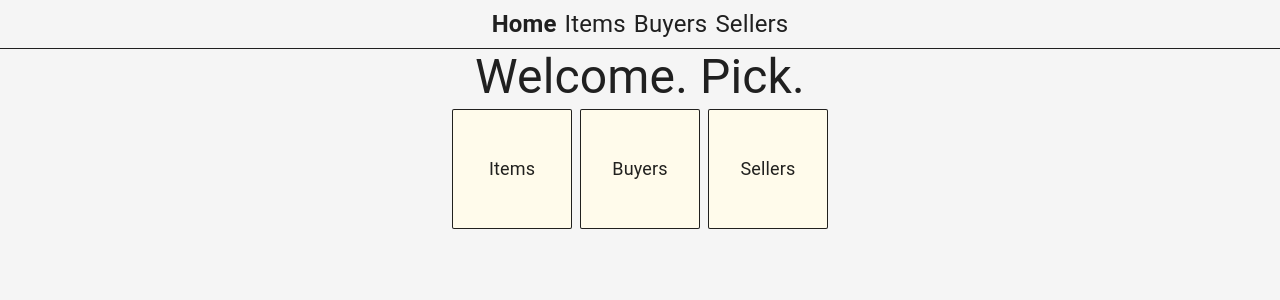
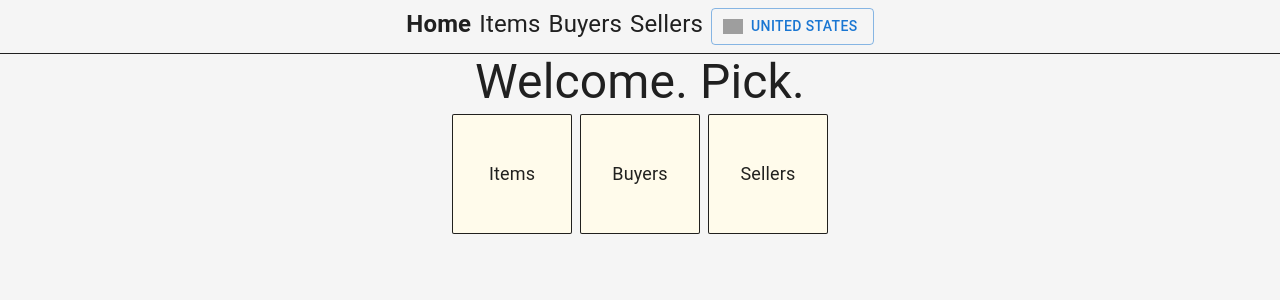
Before and after one commit to akulOn/china_org, a React (Vite) app: page / in a window 1280 px wide. Shown: the top 300 px of the page. Built offline with nearby package versions, Linux system fonts and the light colour scheme; grey boxes are pictures that could not be loaded.

Commit message:
added language picker

```diff
--- a/src/routes/__root.tsx
+++ b/src/routes/__root.tsx
@@ -1,3 +1,4 @@
+import { Button, ListItemIcon, Menu, MenuItem } from "@mui/material";
 import {
   createRootRoute,
   Link,
@@ -5,9 +6,39 @@ import {
   useRouterState,
 } from "@tanstack/react-router";
 import { TanStackRouterDevtools } from "@tanstack/react-router-devtools";
+import { useState } from "react";
+
+interface CountryType {
+  code: string;
+  label: string;
+  phone: string;
+}
+
+const countries: readonly CountryType[] = [
+  {
+    code: "US",
+    label: "United States",
+    phone: "1",
+  },
+  { code: "RS", label: "Serbia", phone: "381" },
+  { code: "CN", label: "China", phone: "86" },
+];
 
 export const Route = createRootRoute({
   component: () => {
+    const [anchorEl, setAnchorEl] = useState<null | HTMLElement>(null);
+    const open = Boolean(anchorEl);
+    const [selectedCountry, setSelectedCountry] = useState(countries[0]);
+
+    const handleClick = (event: React.MouseEvent<HTMLButtonElement>) => {
+      setAnchorEl(event.currentTarget);
+    };
+    const handleClose = (country?: CountryType) => {
+      if (country) setSelectedCountry(country);
+
+      setAnchorEl(null);
+    };
+
     const location = useRouterState({ select: (s) => s.location });
     const splitPath = location.pathname.split("/");
     const itemsPathIndex = splitPath.findIndex((x) => x === "items");
@@ -16,7 +47,7 @@ export const Route = createRootRoute({
 
     return (
       <div className="flex flex-col h-dvh bg-neutral-100">
-        <div className="flex flex-none gap-2 p-2 justify-center *:text-2xl">
+        <div className="flex flex-none gap-2 p-2 justify-center *:text-2xl *:hover:underline">
           <Link to="/" className="[&.active]:font-bold">
             Home
           </Link>
@@ -38,6 +69,45 @@ export const Route = createRootRoute({
           <Link to="/sellers" className="[&.active]:font-bold">
             Sellers
           </Link>
+          <Button
+            aria-controls={open ? "basic-menu" : undefined}
+            aria-haspopup="true"
+            aria-expanded={open ? "true" : undefined}
+            onClick={handleClick}
+            variant="outlined"
+            startIcon={
+              <img
+                loading="lazy"
+                width="20"
+                srcSet={`https://flagcdn.com/w40/${selectedCountry.code.toLowerCase()}.png 2x`}
+                src={`https://flagcdn.com/w20/${selectedCountry.code.toLowerCase()}.png`}
+                alt=""
+              />
+            }
+          >
+            {selectedCountry.label}
+          </Button>
+          <Menu
+            id="basic-menu"
+            anchorEl={anchorEl}
+            open={open}
+            onClose={() => handleClose()}
+          >
+            {countries.map((country) => (
+              <MenuItem key={country.code} onClick={() => handleClose(country)}>
+                <ListItemIcon>
+                  <img
+                    loading="lazy"
+                    width="20"
+                    srcSet={`https://flagcdn.com/w40/${country.code.toLowerCase()}.png 2x`}
+                    src={`https://flagcdn.com/w20/${country.code.toLowerCase()}.png`}
+                    alt=""
+                  />
+                </ListItemIcon>
+                {country.label}
+              </MenuItem>
+            ))}
+          </Menu>
         </div>
         <hr />
         <div className="flex-1 p-1">
```
